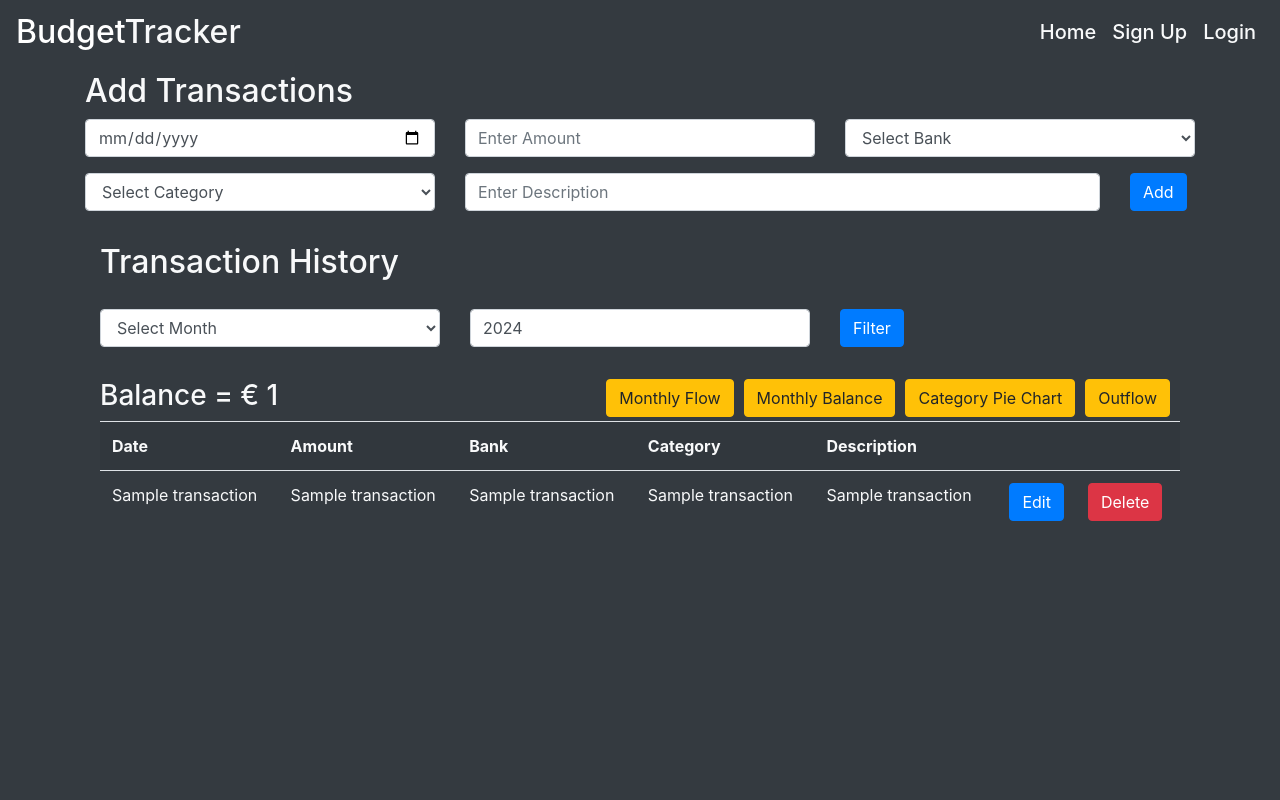
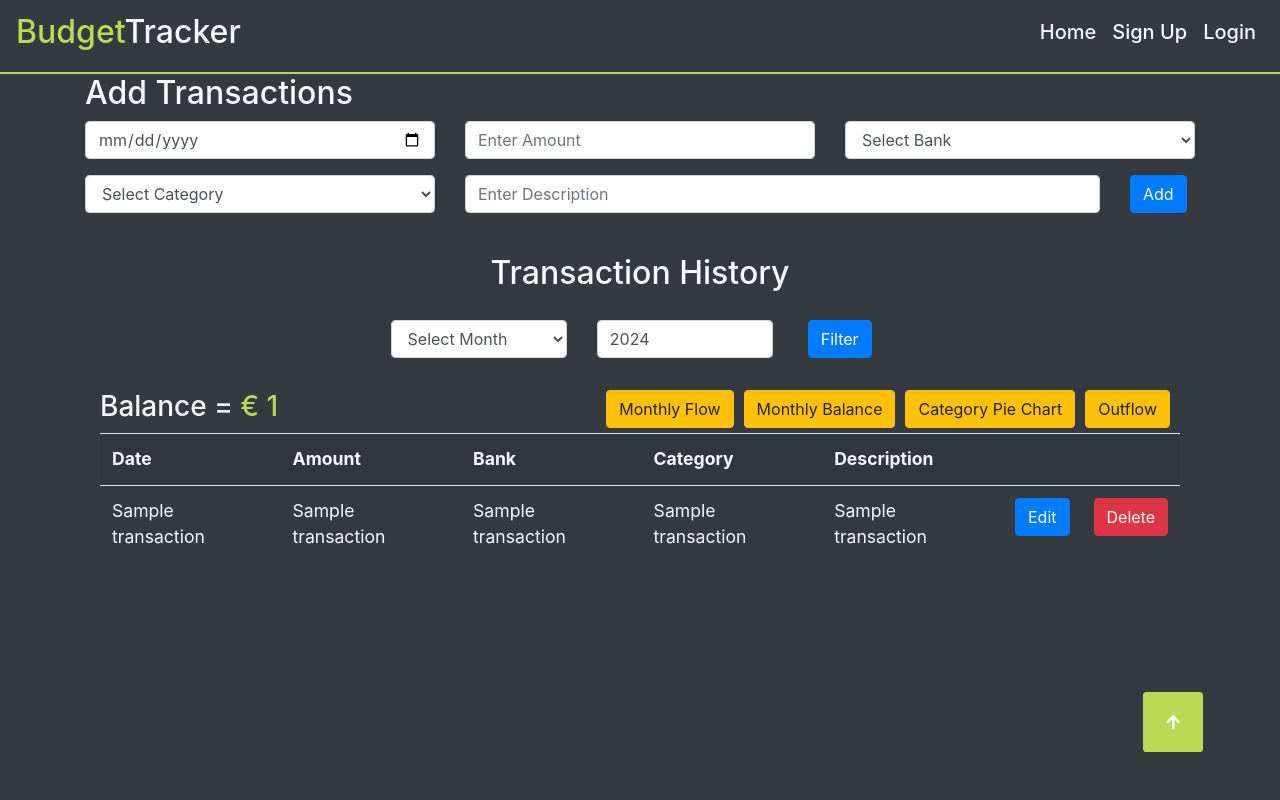
Before and after one commit to GabrieleTonello/budgetTracker, a Flask app: template templates/transactionHistory.html in a window 1280 px wide. Run offline with Flask 3, Linux system fonts and the light colour scheme; the template is opened without the code that fills it: most values are stand-ins (such as "Sample title", 1, 10 or a date in 2020); some libraries are stand-ins or nearby versions.

Commit message:
GoTop button

```diff
--- a/app.py
+++ b/app.py
@@ -180,7 +180,7 @@ def hello_world():  # put application's code here
             transactions = result
             return render_template('transactionHistory.html', totalExpenses=totalExpenses, transactions=transactions)
         else:
-            flash('No Transactions Found', 'success')
+            flash('No Transactions Found', 'info')
             return redirect(url_for('hello_world'))
         # Close connection
 
@@ -214,7 +214,7 @@ def editTransaction(id):
     bank = request.form.get('bank', None)
     amount = request.form.get('amount', None)
     description = request.form.get('description', None)
-    category = request.form.get('category', None)
+    category = request.form.get('category_selector', None)
 
     cur = conn.cursor()
     # Execute
@@ -241,6 +241,10 @@ def addTransaction():
     description = request.form.get('description', None)
     category = request.form.get('category', None)
     cur = conn.cursor()
+    if amount == "" or date == "" or description == "":
+        cur.close()
+        flash('Transaction Error', 'danger')
+        return redirect(url_for('hello_world'))
     # Execute
     cur.execute('''INSERT INTO transactions (account, date, description, amount, category)
                       VALUES (?, ?, ?, ?, ?)''', (bank, date, description, amount, category))
--- a/static/js/main.js
+++ b/static/js/main.js
@@ -37,5 +37,7 @@ $(document).ready(function () {
 		$('.modal-form', 'input').val(id);
 
 		$('.modal-form').attr('action', url);
+
 	});
+	$(".goTop").click(function(){scroll(0,0)});
 });
--- a/static/styles/styles.css
+++ b/static/styles/styles.css
@@ -87,7 +87,7 @@
 }
 
 .history .month .pie_chart{
-	margin-left: 10px;
+	margin-left: 0px;
 	margin-bottom: 5px;
 }
 .history .month .bar_chart{
@@ -187,6 +187,22 @@
 
 .hover:hover {
 	color: #bada55;
+}
+
+.goTop{
+    position: fixed;
+    z-index: 999;
+    bottom: 6%;
+    right: 6%;
+    width: 60px;
+    height: 60px;
+    background-color: #bada55;
+    border: none;
+    border-radius: 6%;
+    cursor: pointer;
+    color: #fff;
+    outline: none;
+
 }
 
 @media only screen and (max-width: 500px) {
@@ -321,6 +337,7 @@
 	}
 }
 
+
 @media only screen and (max-width: 1050px) {
 	.add .form .btn {
 		padding-top: 0px;
--- a/templates/layout.html
+++ b/templates/layout.html
@@ -4,29 +4,21 @@
 		<meta charset="UTF-8" />
 		<meta name="viewport" content="width=device-width, initial-scale=1.0" />
 		<link rel="shortcut icon" href="../static/money-icon.png" type="image/x-icon" />
-		<link
+
+        <link
 			rel="stylesheet"
 			href="https://stackpath.bootstrapcdn.com/bootstrap/4.4.1/css/bootstrap.min.css"
 			integrity="sha384-Vkoo8x4CGsO3+Hhxv8T/Q5PaXtkKtu6ug5TOeNV6gBiFeWPGFN9MuhOf23Q9Ifjh"
 			crossorigin="anonymous"
 		/>
-		<link
-			href="https://stackpath.bootstrapcdn.com/font-awesome/4.7.0/css/font-awesome.min.css"
-			rel="stylesheet"
-			integrity="sha384-wvfXpqpZZVQGK6TAh5PVlGOfQNHSoD2xbE+QkPxCAFlNEevoEH3Sl0sibVcOQVnN"
+
+        <script
+			src="https://code.jquery.com/jquery-3.4.1.slim.min.js"
+			integrity="sha384-J6qa4849blE2+poT4WnyKhv5vZF5SrPo0iEjwBvKU7imGFAV0wwj1yYfoRSJoZ+n"
 			crossorigin="anonymous"
-		/>
-		<title>Budget Tracker</title>
-		<link rel="stylesheet" type="text/css" href="{{ url_for('static',filename='styles/style.css') }}" />
-	</head>
+		></script>
 
-	<body class="bg-dark">
-		{% include 'includes/_navbar.html' %}
-		<div class="container bg-dark">
-			{% include 'includes/_messages.html' %} {% block body %}{% endblock %}
-		</div>
-
-		<script
+        <script
 			src="https://code.jquery.com/jquery-3.4.1.slim.min.js"
 			integrity="sha384-J6qa4849blE2+poT4WnyKhv5vZF5SrPo0iEjwBvKU7imGFAV0wwj1yYfoRSJoZ+n"
 			crossorigin="anonymous"
@@ -42,6 +34,22 @@
 			crossorigin="anonymous"
 		></script>
 		<script src="//cdn.ckeditor.com/4.13.1/standard/ckeditor.js"></script>
+		<title>Budget Tracker</title>
+        <link rel="stylesheet" href="https://cdnjs.cloudflare.com/ajax/libs/font-awesome/5.14.0/css/all.min.css">
+
 		<script type="text/javascript" src="{{ url_for('static', filename='js/main.js') }}"></script>
+		<link rel="stylesheet" type="text/css" href="{{ url_for('static',filename='styles/styles.css') }}" />
+
+
+
+	</head>
+
+	<body class="bg-dark">
+		{% include 'includes/_navbar.html' %}
+		<div class="container bg-dark">
+			{% include 'includes/_messages.html' %} {% block body %}{% endblock %}
+		</div>
+
+
 	</body>
 </html>
--- a/templates/transactionHistory.html
+++ b/templates/transactionHistory.html
@@ -1,6 +1,7 @@
 {% extends 'layout.html' %} {% block body %}
 	<h2 class="text-light">Add Transactions</h2>
     {% from "includes/_formhelpers.html" import render_field %}
+
 
 	<form class="form" method="POST" action="{{ url_for("addTransaction") }}">
 		<div class="form-group row">
@@ -245,6 +246,9 @@
 
 		</div>
 	</div>
+
 	{%endif%}
+
 </div>
+    <button class="goTop fas fa-arrow-up"></button>
 {% endblock %}
```
